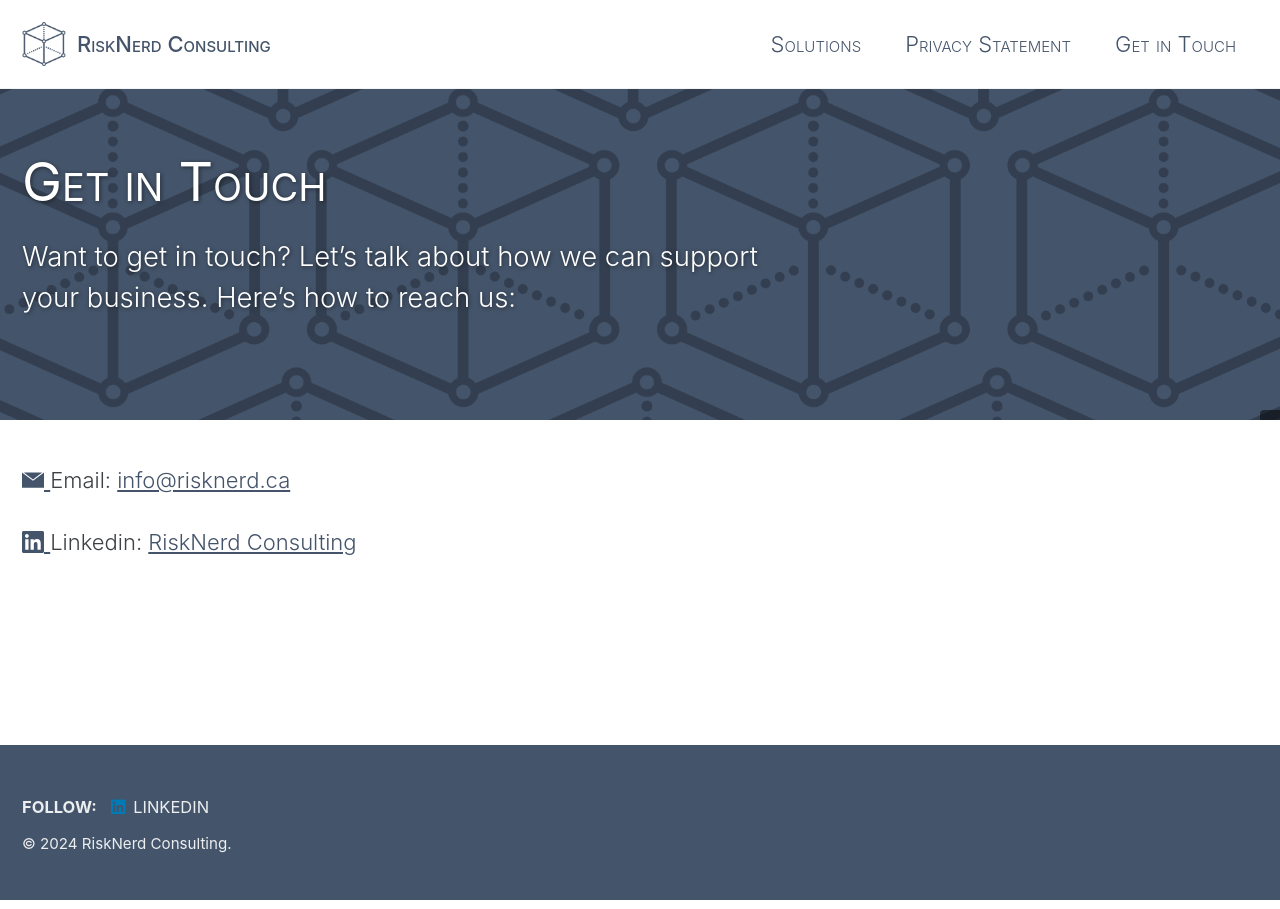
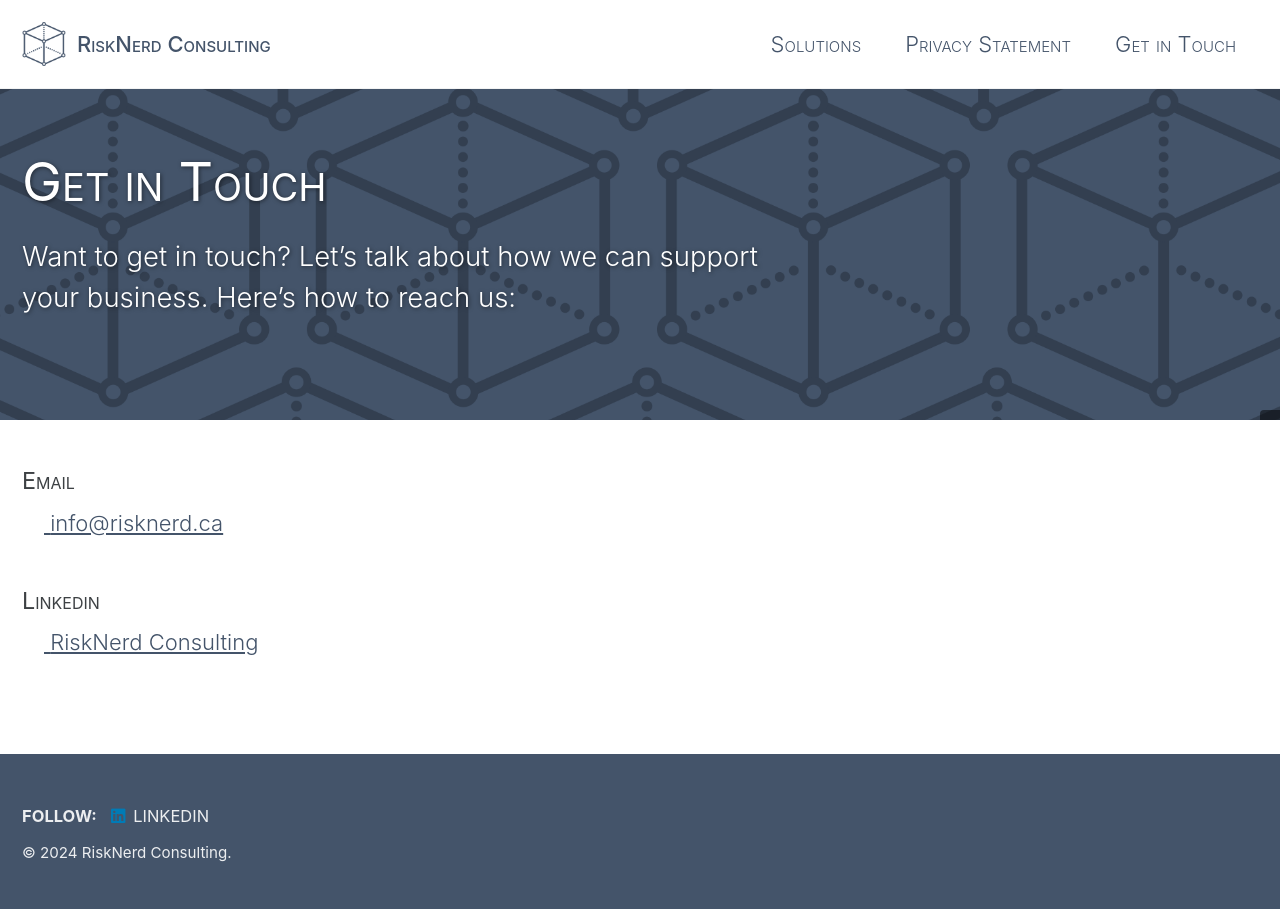
Before and after one commit to mattddickinson/risknerd2, a Jekyll site: the page built from _pages/contact.md, in a window 1280 px wide. Built offline with Jekyll 4.4.1, drawn with Linux system fonts in a browser that asks for light colours; cached includes are drawn as plain includes.

Commit message:
Update contact.md

```diff
--- a/_pages/contact.md
+++ b/_pages/contact.md
@@ -10,6 +10,8 @@
 excerpt: "Want to get in touch? Let's talk about how we can support your business. Here's how to reach us:"
 ---
 
-[{% include icon.html id="email" title="email" %}](mailto:info@risknerd.ca)Email: [info@risknerd.ca](mailto:info@risknerd.ca "Send us an email")
+#### Email
+[{% include icon.html id="email" title="email" %}](mailto:info@risknerd.ca)[info@risknerd.ca](mailto:info@risknerd.ca "Send us an email")
 
-[{% include icon.html id="linkedin" title="linkedin" %}](https://www.linkedin.com/company/risknerd)Linkedin: [RiskNerd Consulting](https://www.linkedin.com/company/risknerd "Connect on LinkedIn")
+#### Linkedin
+[{% include icon.html id="linkedin" title="linkedin" %}](https://www.linkedin.com/company/risknerd)[RiskNerd Consulting](https://www.linkedin.com/company/risknerd "Connect on LinkedIn")
```
